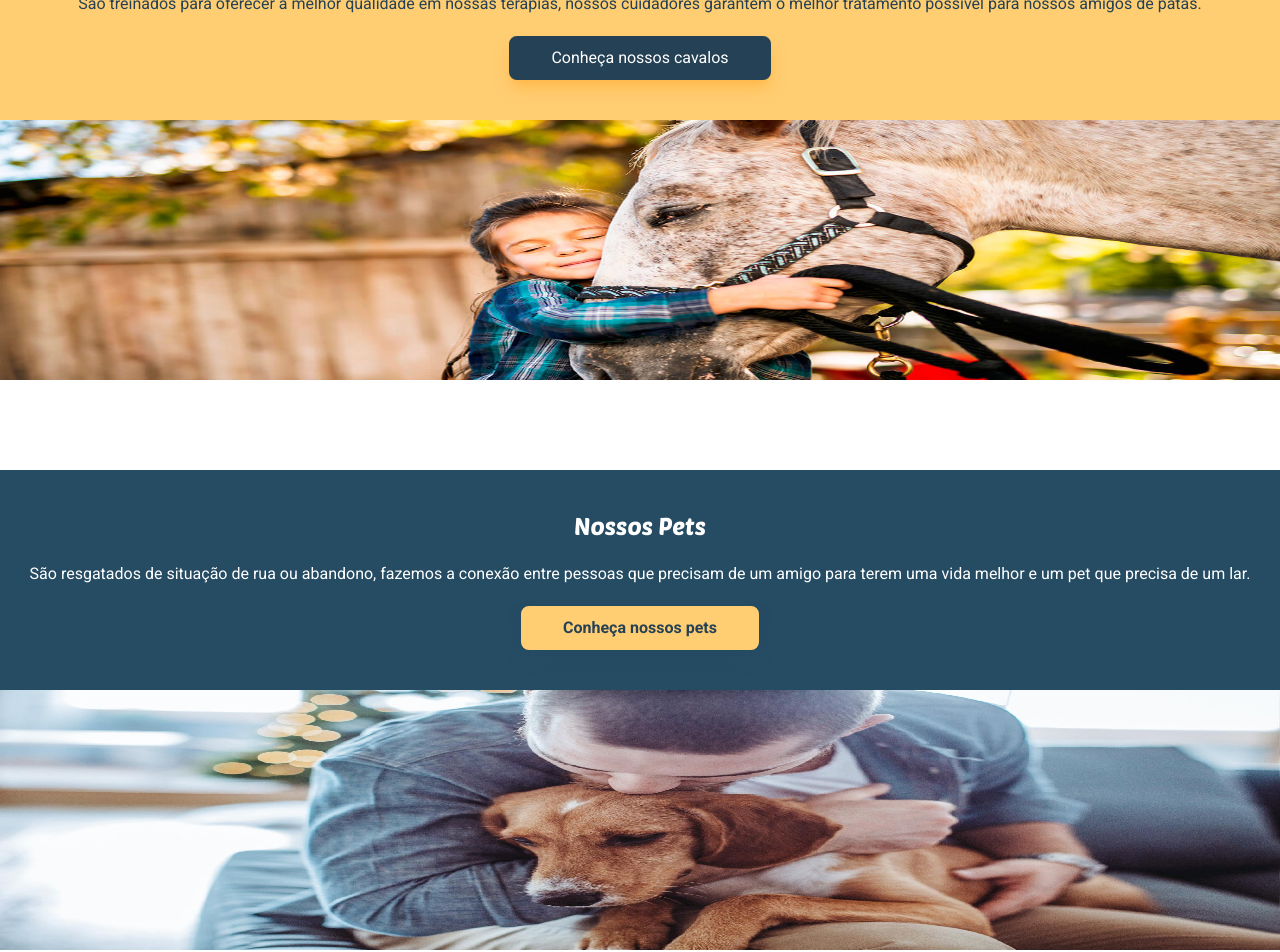
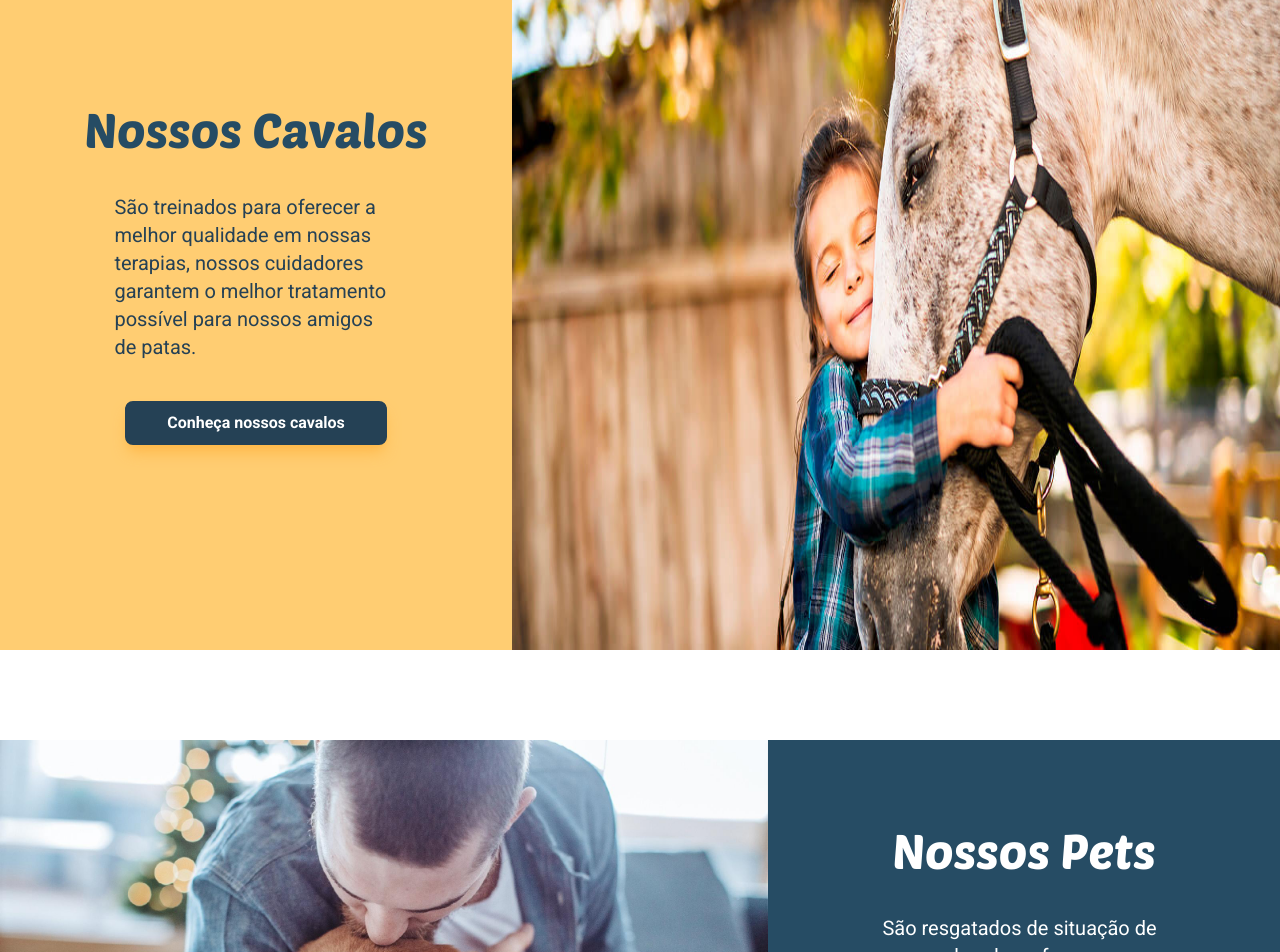
Before and after one commit to ArthurThz/amigodepata, a Next.js app: page /LandingPage in a window 1280 px wide. Shown: the part 1880-2832 px from the top of the page. Built offline with nearby package versions, Linux system fonts and the light colour scheme.

Commit message:
feat: responsive view for ourPets and ourHorses components

```diff
--- a/app/Components/MeetOutPets/Horses/index.tsx
+++ b/app/Components/MeetOutPets/Horses/index.tsx
@@ -3,25 +3,25 @@ import BannerCavalo from "../../../public/ourpets-equoterapia.jpg";
 
 const Horses = () => {
   return (
-    <div className="w-full h-auto flex flex-col items-center bg-laranja-200">
-      <div className="w-auto h-auto flex flex-col items-center gap-5 py-10 px-5">
-        <h1 className="font-poetsenOne text-2xl text-azul-800">
+    <div className="w-full h-auto flex flex-col items-center bg-laranja-200 lg:flex-row lg:h-[750px]">
+      <div className="w-auto h-auto flex flex-col items-center gap-5 py-10 px-5 lg:w-[50%] lg:h-full lg:justify-center lg:gap-10">
+        <h1 className="font-poetsenOne text-2xl text-azul-800 lg:text-5xl">
           Nossos Cavalos
         </h1>
-        <p className="font-roboto text-azul-900 font-normal text-md">
+        <p className="font-roboto text-azul-900 font-normal text-md lg:w-[60%] text-xl">
           São treinados para oferecer a melhor qualidade em nossas terapias,
           nossos cuidadores garantem o melhor tratamento possível para nossos
           amigos de patas.
         </p>
-        <button className="px-10 py-2 border-2 border-azul-900 bg-azul-900 text-white font-roboto rounded-lg shadow-lg shadow-laranja-300 hover:bg-laranja-300/50 hover:text-azul-900 hover:font-bold hover:shadow-azul-800 transition-all ease">
+        <button className="px-10 py-2 border-2 border-azul-900 bg-azul-900 font-bold text-white font-roboto rounded-lg shadow-lg shadow-laranja-300 hover:bg-laranja-300/50 hover:text-azul-900 hover:shadow-azul-800 transition-all ease">
           Conheça nossos cavalos
         </button>
       </div>
       <Image
-        className="w-full h-[260px]"
+        className="w-full h-[260px] lg:w-[60%] lg:h-full"
         src={BannerCavalo}
-        width={500}
-        height={500}
+        width={1920}
+        height={1080}
         alt="imagem cavalo e menina"
       />
     </div>
--- a/app/Components/MeetOutPets/Pets/index.tsx
+++ b/app/Components/MeetOutPets/Pets/index.tsx
@@ -3,23 +3,25 @@ import BannerPets from "../../../public/oupets-suporte-emocional.jpg";
 
 const Pets = () => {
   return (
-    <div className="w-full h-auto flex flex-col items-center bg-azul-800">
-      <div className="w-auto h-auto flex flex-col items-center gap-5 py-10 px-5">
-        <h1 className="font-poetsenOne text-2xl text-white">Nossos Pets</h1>
-        <p className="font-roboto text-white font-normal text-md">
+    <div className="w-full h-auto flex flex-col items-center bg-azul-800 lg:flex-row-reverse lg:h-full">
+      <div className="w-auto h-auto flex flex-col items-center gap-5 py-10 px-5 lg:w-[50%] lg:h-full lg:justify-center lg:gap-10">
+        <h1 className="font-poetsenOne text-2xl text-white lg:text-5xl">
+          Nossos Pets
+        </h1>
+        <p className="font-roboto text-white font-normal text-md lg:w-[60%] text-xl">
           São resgatados de situação de rua ou abandono, fazemos a conexão entre
           pessoas que precisam de um amigo para terem uma vida melhor e um pet
           que precisa de um lar.
         </p>
-        <button className="px-10 py-2 border-2 border-laranja-200 bg-laranja-200 text-azul-900 font-bold font-roboto rounded-lg shadow-lg shadow-azul-800 hover:bg-azul-800 hover:text-laranja-200 hover:shadow-azul-100 transition-all ease">
+        <button className="px-10 py-2 border-2 border-laranja-200 bg-laranja-200 text-azul-900 font-bold font-roboto rounded-lg shadow-md shadow-azul-800 hover:bg-azul-800 hover:text-laranja-200 hover:shadow-laranja-300 transition-all ease">
           Conheça nossos pets
         </button>
       </div>
       <Image
-        className="w-full h-[260px]"
+        className="w-full h-[260px] lg:w-[60%] lg:h-full"
         src={BannerPets}
-        width={500}
-        height={500}
+        width={1920}
+        height={1080}
         alt="imagem cavalo e menina"
       />
     </div>
```
